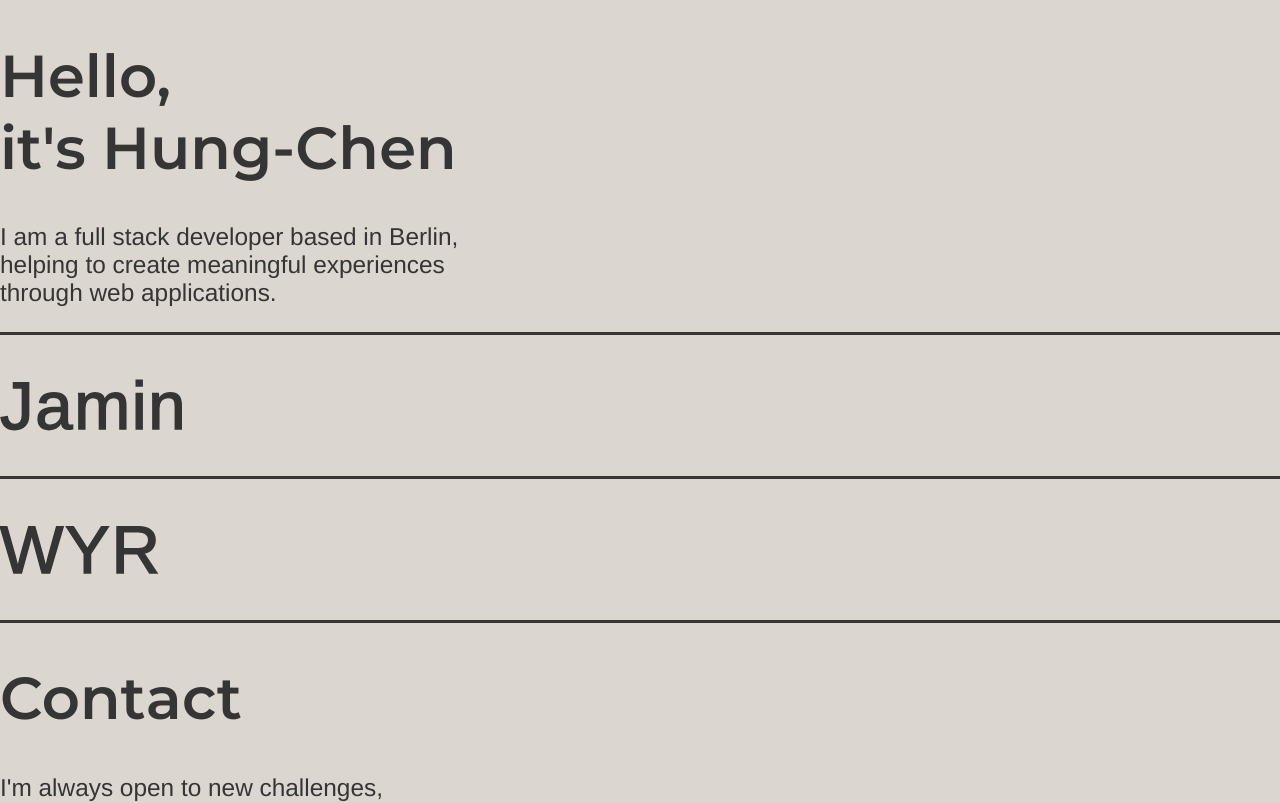
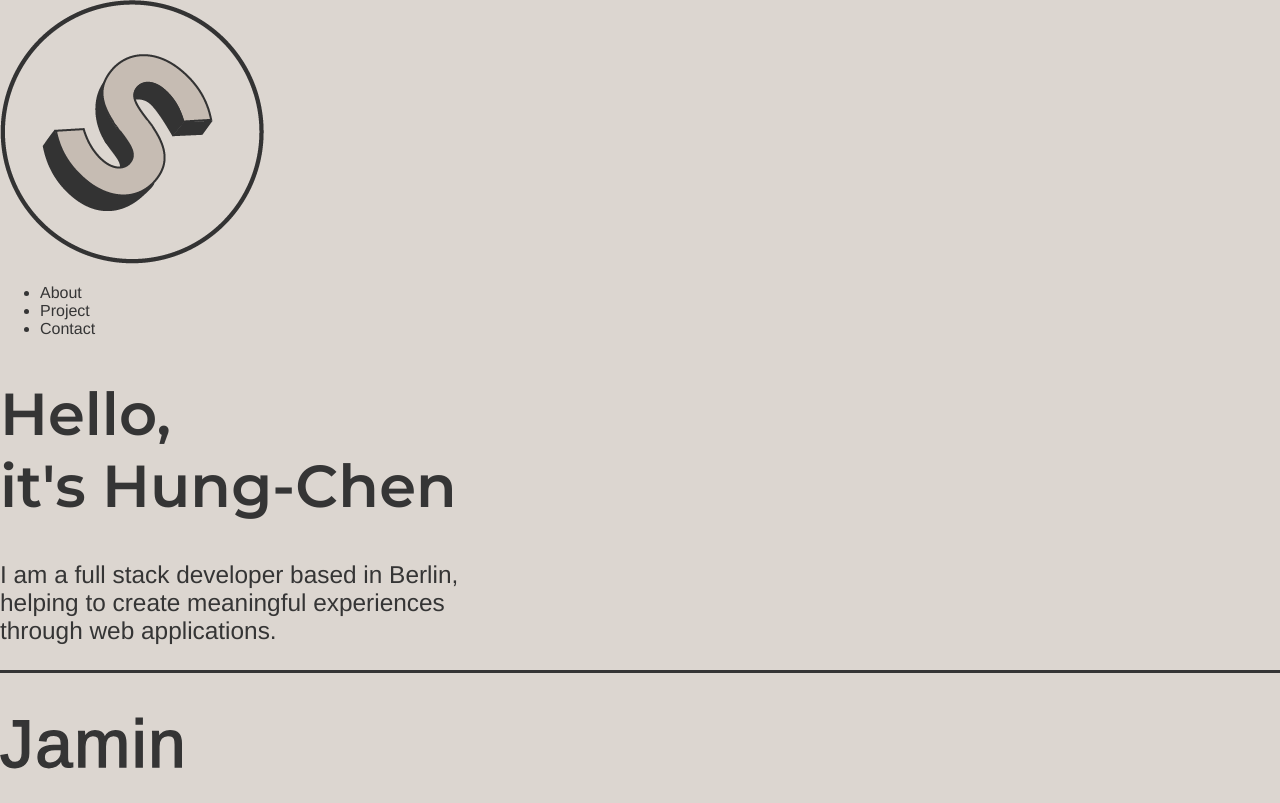
Before and after one commit to FseanU/Portfolio_1.0, a React (Create React App) app: page / in a window 1280 px wide. Shown: the top 803 px of the page. Built offline with nearby package versions, Linux system fonts and the light colour scheme; a web font is replaced by a local one.

Commit message:
feat: Add Navbar

```diff
--- a/src/components/Homepage.js
+++ b/src/components/Homepage.js
@@ -1,4 +1,5 @@
 import React from "react";
+import Navbar from "./Navbar";
 import Greeting from "./Greeting";
 import ProjectList from "./ProjectList";
 import Contact from "./Contact";
@@ -6,6 +7,7 @@ import Contact from "./Contact";
 const Homepage = () => {
   return (
     <div>
+      <Navbar />
       <Greeting />
       <ProjectList />
       <Contact />
--- /dev/null
+++ b/src/components/Navbar.js
@@ -0,0 +1,25 @@
+import React from "react";
+import logo from "../assets/img/logo.png";
+
+const Navbar = () => {
+  return (
+    <nav className="navbar">
+      <a href="/">
+        <img src={logo} alt="logo" />
+      </a>
+      <ul>
+        <li>
+          <a href="">About</a>
+        </li>
+        <li>
+          <a href="">Project</a>
+        </li>
+        <li>
+          <a href="">Contact</a>
+        </li>
+      </ul>
+    </nav>
+  );
+};
+
+export default Navbar;
```
